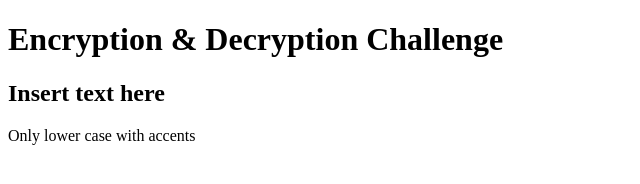
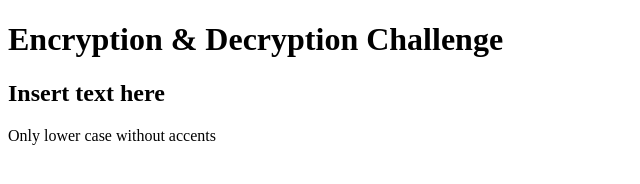
Before and after one commit to erbonilla/encryption-decryption-challenge, a plain HTML site: page index.html in a window 1280 px wide. Shown: the full height of the page, 0-640 px from the left. Drawn offline with Linux system fonts and the light colour scheme.

Commit message:
Update Text

```diff
--- a/index.html
+++ b/index.html
@@ -8,6 +8,6 @@
 <body>
     <h1>Encryption & Decryption Challenge</h1>
     <h2>Insert text here</h2>
-    <p>Only lower case with accents</p>
+    <p>Only lower case without accents</p>
 </body>
 </html>
```
